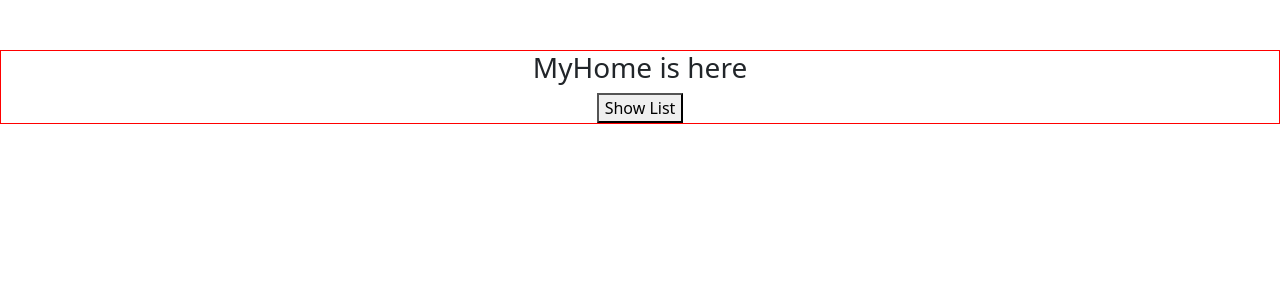
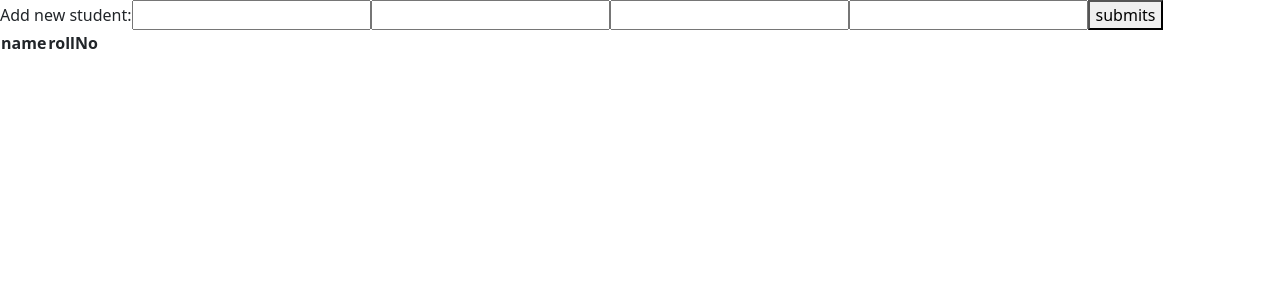
Before and after one commit to rudabazerin/practiseVuejs, a Vue app: page / in a window 1280 px wide. Shown: the top 300 px of the page. Built offline with nearby package versions, Linux system fonts and the light colour scheme.

Commit message:
student task

```diff
--- a/src/App.vue
+++ b/src/App.vue
@@ -1,19 +1,21 @@
 <template>
-    <div class="home">
+    <div class='home'>
   <!-- Practise of dynamic and async components -->
-     <MyHome> </MyHome>
-
+  <student> </student>
   </div>
 
 </template>
 
 <script>
-import MyHome from './components/MyHome'
+
+import student from './components/student.vue'
+
+
 export default {
   name: 'App',
   components: {
 
-    MyHome,
+   student
 
   },
 }
--- a/src/components/List.vue
+++ b/src/components/List.vue
@@ -1,6 +1,6 @@
 <template>
     <div>
-        <h3>My lists</h3>
+        <h3>PopUp bar</h3>
     </div>
 </template>
 
--- a/src/components/LoadingComponent.vue
+++ b/src/components/LoadingComponent.vue
@@ -0,0 +1,11 @@
+<template>
+    <div>
+        <h3>Loading</h3>
+    </div>
+</template>
+
+<script>
+export default {
+
+}
+</script>
--- a/src/components/student.vue
+++ b/src/components/student.vue
@@ -1,66 +1,69 @@
 <template>
   <div>
     <form v-on:submit.prevent="onSubmit">
-      <input type="text" label="name" v-model="studentObject.name" >
-      <input type="number" label="rollNo" v-model="studentObject.rollNo" >
-      <input type="text" label="Fathers_name" v-model="studentObject.Fathers_name" >
-      <input type="text" label="address" v-model="studentObject.address" >
-      <button @click="onSubmit">submit</button>
+      <label for="new-student">Add new student:</label>
+      <input type="text" label="name" v-model="studentObj.name" >
+      <input type="number" label="rollNo" v-model="studentObj.rollNo" >
+      <input type="text" label="Fathers_name" v-model="studentObj.FathersName" >
+      <input type="text" label="address" v-model="studentObj.address" >
+      <button>submits</button>
     </form>
+
 
     <table>
       <thead>
         <tr>
           <th>name</th>
           <th>rollNo</th>
-          <th>action</th>
         </tr>
       </thead>
       <tbody>
-        <tr>
-          <td>miraz</td>
-          <td>100</td>
-          <td>
+        <tr v-for='(item, index) in studentList'>
+
+          <td> {{item.name}} </td>
+          <td> {{item.rollNo}}</td>
+
+           <td>
             <button @click="changeBtn">{{ button.text }}</button>
-            <button @click="delArr(index)">delete</button>
-          </td>
+            <button >View</button>
+            <button @click='delArr(index)'>Delete </button>
+         </td>
         </tr>
       </tbody>
     </table>
-    <br />
+    <br>
   </div>
 </template>
 
 
 <script>
 export default {
-
   data() {
     return {
-      studentObject: {
-        name:'',
-        rollNo:'',
-        Fathers_Name: '',
-        address: '',
-       },
-      students_details: [],
-      button: {
-        text: "Edit",
-      },
-      edit: true,
-    };
+     studentObj:
+      {
+      name: '', rollNo: '', FathersName: '',address: '',
+     },
+     studentList:[],
+     button:{
+       text: 'Edit',
+     },
+     edit:true,
+     completed: false,
+    }
   },
   methods: {
-    onSubmit() {
-       this.students_details.push(this.studentObject);
+    onSubmit(){
+      this.studentList.push(this.studentObj);
     },
-    changeBtn() {
-      student.edit = !student.edit;
-      student.button.text = student.edit ? "Edit" : "Update";
+
+    delArr(index){
+      this.studentList.splice(index,1);
     },
-    delArr(index) {
-      this.students_details.splice(index, 1);
-    },
-  },
+    changeBtn(){
+      this.edit = !this.edit,
+      this.button.text = this.edit ? 'Edit' : 'Update'
+    }
+  }
 };
 </script>
```
Also changed, not shown: src/components/animatedNotification.vue (added, +50 -0 lines).
